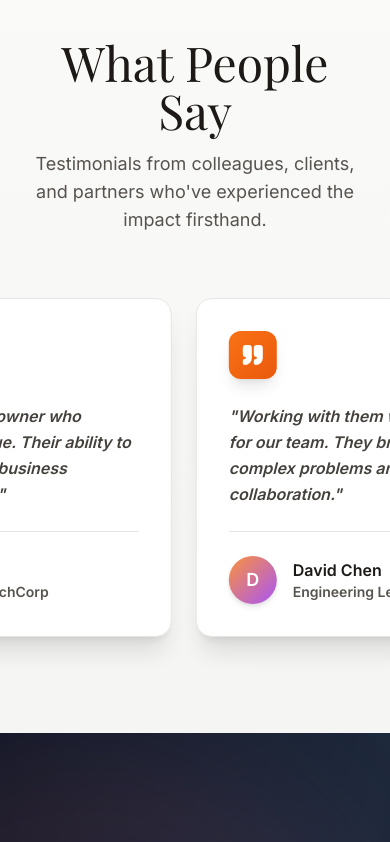
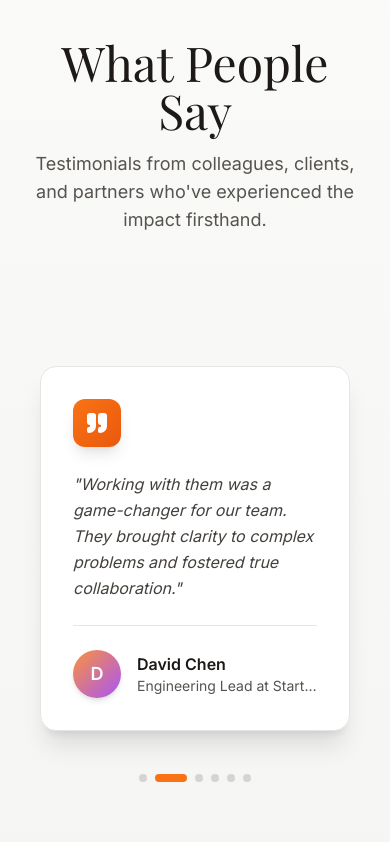
Before and after one commit to ParasBharde/new-product-owner-portfolio, a Next.js app: page / in a window 390 px wide. Shown: the part 6403-7245 px from the top of the page. Built offline with nearby package versions, Linux system fonts and the light colour scheme; a web font is replaced by a local one.

Commit message:
Recommedation Section for mobile view

```diff
--- a/components/layout/Header.tsx
+++ b/components/layout/Header.tsx
@@ -38,7 +38,7 @@ export function Header() {
       <div className="max-w-7xl mx-auto px-6 lg:px-12 flex justify-between items-center">
         {/* Brand Logo */}
         <Link
-          href="/#hero"
+          href="#"
           onClick={(e) => {
             e.preventDefault();
             window.scrollTo({ top: 0, behavior: "smooth" });
--- a/components/sections/RecommendationsSection.tsx
+++ b/components/sections/RecommendationsSection.tsx
@@ -3,22 +3,80 @@ import React, { useState, useEffect } from "react";
 import { Reveal } from "@/components/ui/Reveal";
 import { RECOMMENDATIONS } from "@/lib/constants";
 import { Quote } from "lucide-react";
-import { motion, useAnimationControls } from "framer-motion";
+import { motion, useAnimationControls, AnimatePresence } from "framer-motion";
 
 /**
  * Recommendations Section with infinite scroll animation
- * Cards move from right to left continuously
+ * Desktop: Cards move from right to left continuously
+ * Mobile: Swipe to navigate through cards
  */
 export function RecommendationsSection() {
   const [isPaused, setIsPaused] = useState(false);
   const controls = useAnimationControls();
+  const [isMobile, setIsMobile] = useState(false);
+  const [currentIndex, setCurrentIndex] = useState(0);
+  const [isAutoPlaying, setIsAutoPlaying] = useState(true);
+  const [touchStart, setTouchStart] = useState(0);
+  const [touchEnd, setTouchEnd] = useState(0);
+  const [direction, setDirection] = useState(1);
 
-  // Duplicate recommendations for seamless loop
+  // Duplicate recommendations for seamless loop on desktop
   const duplicatedRecommendations = [...RECOMMENDATIONS, ...RECOMMENDATIONS];
 
+  // Mobile swipe variants
+  const mobileSlideVariants = {
+    enter: (direction: number) => ({
+      x: direction > 0 ? 1000 : -1000,
+      opacity: 0,
+    }),
+    center: {
+      x: 0,
+      opacity: 1,
+    },
+    exit: (direction: number) => ({
+      x: direction > 0 ? -1000 : 1000,
+      opacity: 0,
+    }),
+  };
+
+  const handleTouchStart = (e: React.TouchEvent) => {
+    setTouchStart(e.targetTouches[0].clientX);
+    setIsAutoPlaying(false); // Pause auto-play on touch
+  };
+
+  const handleTouchMove = (e: React.TouchEvent) => {
+    setTouchEnd(e.targetTouches[0].clientX);
+  };
+
+  const handleTouchEnd = () => {
+    if (!touchStart || !touchEnd) return;
+
+    const distance = touchStart - touchEnd;
+    const isLeftSwipe = distance > 50;
+    const isRightSwipe = distance < -50;
+
+    if (isLeftSwipe) {
+      setDirection(1);
+      setCurrentIndex((prev) => (prev + 1) % RECOMMENDATIONS.length);
+    }
+    if (isRightSwipe) {
+      setDirection(-1);
+      setCurrentIndex(
+        (prev) => (prev - 1 + RECOMMENDATIONS.length) % RECOMMENDATIONS.length,
+      );
+    }
+
+    setTouchStart(0);
+    setTouchEnd(0);
+
+    // Resume auto-play after 2 seconds of inactivity
+    setTimeout(() => setIsAutoPlaying(true), 2000);
+  };
+
+  // Desktop infinite scroll animation
   useEffect(() => {
     const animateCarousel = async () => {
-      if (!isPaused) {
+      if (!isPaused && !isMobile) {
         await controls.start({
           x: -1920,
           transition: {
@@ -34,7 +92,31 @@ export function RecommendationsSection() {
     };
 
     animateCarousel();
-  }, [isPaused, controls]);
+  }, [isPaused, controls, isMobile]);
+
+  // Mobile auto-play
+  useEffect(() => {
+    if (isMobile && isAutoPlaying) {
+      const interval = setInterval(() => {
+        setDirection(1);
+        setCurrentIndex((prev) => (prev + 1) % RECOMMENDATIONS.length);
+      }, 4000); // Change card every 4 seconds
+
+      return () => clearInterval(interval);
+    }
+  }, [isMobile, isAutoPlaying]);
+
+  // Check if mobile
+  useEffect(() => {
+    const checkMobile = () => {
+      setIsMobile(window.innerWidth < 768);
+    };
+
+    checkMobile();
+    window.addEventListener("resize", checkMobile);
+    return () => window.removeEventListener("resize", checkMobile);
+  }, []);
+
   return (
     <section
       id="recommendations"
@@ -54,16 +136,14 @@ export function RecommendationsSection() {
         </Reveal>
       </div>
 
-      {/* Scrolling Container */}
+      {/* Desktop: Infinite Scroll */}
+      {!isMobile ? (
         <div
           className="relative"
           onMouseEnter={() => setIsPaused(true)}
           onMouseLeave={() => setIsPaused(false)}
         >
-        <motion.div
-          animate={controls}
-          className="gap-6 relative w-full h-full flex items-center justify-center text-3xl font-bold  rounded-xl"
-        >
+          <motion.div animate={controls} className="flex gap-6 relative">
             {duplicatedRecommendations.map((recommendation, index) => (
               <div
                 key={`${recommendation.id}-${index}`}
@@ -102,8 +182,87 @@ export function RecommendationsSection() {
             ))}
           </motion.div>
         </div>
+      ) : (
+        /* Mobile: Swipe Cards */
+        <div
+          onTouchStart={handleTouchStart}
+          onTouchMove={handleTouchMove}
+          onTouchEnd={handleTouchEnd}
+          className="relative h-[500px] overflow-hidden cursor-grab active:cursor-grabbing"
+        >
+          <AnimatePresence initial={false} custom={direction} mode="wait">
+            <motion.div
+              key={currentIndex}
+              custom={direction}
+              variants={mobileSlideVariants}
+              initial="enter"
+              animate="center"
+              exit="exit"
+              transition={{
+                x: { type: "spring", stiffness: 300, damping: 30 },
+                opacity: { duration: 0.2 },
+              }}
+              className="absolute inset-0 flex items-center justify-center px-4"
+            >
+              <div className="w-full max-w-md">
+                <div className="bg-white rounded-2xl p-8 shadow-xl border border-stone-200">
+                  {/* Quote Icon */}
+                  <div className="mb-6 w-12 h-12 bg-gradient-to-br from-orange-500 to-orange-600 rounded-xl flex items-center justify-center shadow-lg">
+                    <Quote className="w-6 h-6 text-white" fill="currentColor" />
+                  </div>
 
-      {/* Add animation styles */}
+                  {/* Content */}
+                  <p className="text-stone-700 leading-relaxed mb-6 text-base italic">
+                    "{RECOMMENDATIONS[currentIndex].content}"
+                  </p>
+
+                  {/* Author Info */}
+                  <div className="flex items-center gap-4 border-t border-stone-200 pt-6">
+                    {/* Avatar */}
+                    <div className="w-12 h-12 rounded-full bg-gradient-to-br from-orange-400 to-purple-500 flex items-center justify-center shadow-md flex-shrink-0">
+                      <span className="text-white font-bold text-lg">
+                        {RECOMMENDATIONS[currentIndex].name.charAt(0)}
+                      </span>
+                    </div>
+
+                    {/* Name and Role */}
+                    <div className="min-w-0">
+                      <h4 className="text-stone-900 font-semibold text-base truncate">
+                        {RECOMMENDATIONS[currentIndex].name}
+                      </h4>
+                      <p className="text-stone-600 text-sm truncate">
+                        {RECOMMENDATIONS[currentIndex].role} at{" "}
+                        {RECOMMENDATIONS[currentIndex].company}
+                      </p>
+                    </div>
+                  </div>
+                </div>
+              </div>
+            </motion.div>
+          </AnimatePresence>
+
+          {/* Mobile Indicators */}
+          <div className="absolute bottom-4 left-0 right-0 flex justify-center gap-2">
+            {RECOMMENDATIONS.map((_, index) => (
+              <button
+                key={index}
+                onClick={() => {
+                  setDirection(index > currentIndex ? 1 : -1);
+                  setCurrentIndex(index);
+                  setIsAutoPlaying(false);
+                  setTimeout(() => setIsAutoPlaying(true), 2000);
+                }}
+                className={`w-2 h-2 rounded-full transition-all duration-300 ${
+                  index === currentIndex
+                    ? "bg-orange-500 w-8"
+                    : "bg-stone-300 hover:bg-stone-400"
+                }`}
+                aria-label={`Go to testimonial ${index + 1}`}
+              />
+            ))}
+          </div>
+        </div>
+      )}
     </section>
   );
 }
```
Lines whose indentation alone changed are shown as unchanged.
